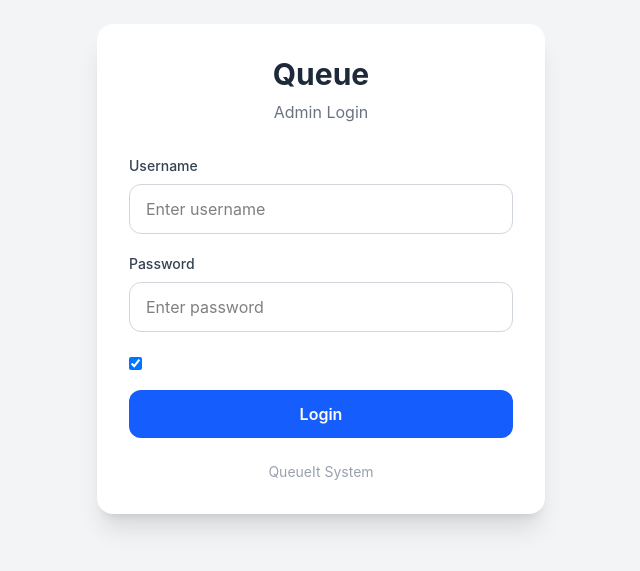
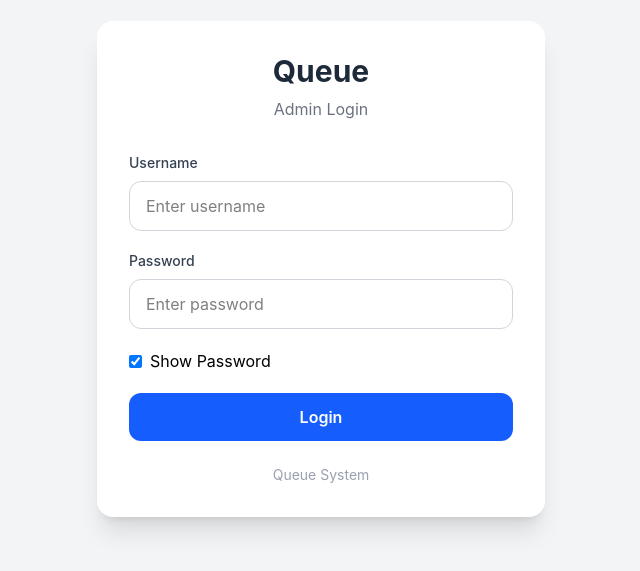
Before and after one commit to rgsoidev/qns, a React (Vite) app in the folder client/: page /login in a window 1280 px wide. Shown: the part 131-702 px from the top of the page, without its empty margins (319-959 px from the left). Built offline with nearby package versions, Linux system fonts and the light colour scheme.

Commit message:
added show password on login and register

```diff
--- a/client/index.html
+++ b/client/index.html
@@ -4,7 +4,7 @@
     <meta charset="UTF-8" />
     <link rel="icon" type="image/svg+xml" href="/favicon.svg" />
     <meta name="viewport" content="width=device-width, initial-scale=1.0" />
-    <title>client</title>
+    <title>QNS</title>
   </head>
   <body>
     <div id="root"></div>
--- a/client/src/App.tsx
+++ b/client/src/App.tsx
@@ -22,10 +22,6 @@ function App() {
         }
       ]
     },
-    // {
-    //   path: '/',
-    //   element: <Register />
-    // }
     {
       element: <SuperAdmProtectedRoutes />,
       children: [
--- a/client/src/pages/LogIn.tsx
+++ b/client/src/pages/LogIn.tsx
@@ -11,7 +11,7 @@ import { useNavigate } from "react-router";
 export default function Login() {
   const [username, setUsername] = useState("");
   const [password, setPassword] = useState("");
-  const [showPass,setShowPass] = useState(true);
+  const [showPass, setShowPass] = useState(true);
   const [loading, setLoading] = useState(false);
   const navigate = useNavigate()
   const login = async (
@@ -41,7 +41,7 @@ export default function Login() {
         return;
       }
 
-      const user:any = {
+      const user: any = {
         id: snap.docs[0].id,
         ...snap.docs[0].data(),
       };
@@ -55,9 +55,9 @@ export default function Login() {
       alert("Login success!");
 
       console.log("Logged user:", user);
-      if((user && user?.role ) === 'super admin'){
+      if ((user && user?.role) === 'super admin') {
         navigate('/')
-      }else if((user && user?.role ) === 'admin'){
+      } else if ((user && user?.role) === 'admin') {
         navigate('/admin')
       }
 
@@ -131,11 +131,15 @@ export default function Login() {
               className="w-full border border-gray-300 rounded-xl px-4 py-3 focus:outline-none focus:ring-2 focus:ring-blue-500"
             />
           </div>
+          <div className="flex items-center gap-2">
             <input
+            id="showpass"
               type="checkbox"
               checked={showPass}
               onChange={handleOnChange}
             />
+            <label className="cursor-pointer" htmlFor="showpass">Show Password</label>
+          </div>
           {/* Button */}
           <button
             type="submit"
@@ -148,7 +152,7 @@ export default function Login() {
 
         {/* Footer */}
         <p className="text-center text-gray-400 text-sm mt-6">
-          QueueIt System
+          Queue System
         </p>
       </div>
     </div>
--- a/client/src/pages/SuperAdminDashBoard.tsx
+++ b/client/src/pages/SuperAdminDashBoard.tsx
@@ -15,8 +15,8 @@ export default function SuperAdminDashBoard() {
   const [companyName, setCompanyName] = useState("");
   const [username, setUsername] = useState("");
   const [password, setPassword] = useState("");
+  const [showPass, setShowPass] = useState(true)
 
-  // ================= USERS =================
   const [users, setUsers] = useState<any[]>([]);
 
   const fetchUsers = async () => {
@@ -38,7 +38,7 @@ export default function SuperAdminDashBoard() {
     fetchUsers();
   }, []);
 
-  // ================= REGISTER =================
+  // REGISTER FUNCTION
   const registerCompany = async (
     e: React.FormEvent<HTMLFormElement>
   ) => {
@@ -100,6 +100,10 @@ export default function SuperAdminDashBoard() {
       alert("Failed to delete");
     }
   };
+
+  const handleOnChange = () => {
+    setShowPass(!showPass)
+  }
   return (
     <div className="min-h-screen bg-gray-100 p-4">
 
@@ -181,7 +185,7 @@ export default function SuperAdminDashBoard() {
               </label>
 
               <input
-                type="password"
+                type={showPass ? 'text' : 'password'}
                 placeholder="Enter password"
                 value={password}
                 onChange={(e) =>
@@ -190,7 +194,15 @@ export default function SuperAdminDashBoard() {
                 className="w-full border border-gray-300 rounded-xl px-4 py-3 focus:outline-none focus:ring-2 focus:ring-blue-500"
               />
             </div>
-
+            <div className="flex items-center gap-2">
+              <input
+                id="showpass"
+                type="checkbox"
+                checked={showPass}
+                onChange={handleOnChange}
+              />
+              <label htmlFor="showpass">Show Password</label>
+            </div>
             {/* Submit */}
             <button
               type="submit"
```
Also changed, not shown: client/src/pages/Admin.tsx (+5 -6 lines). Lines whose indentation alone changed are shown as unchanged.
